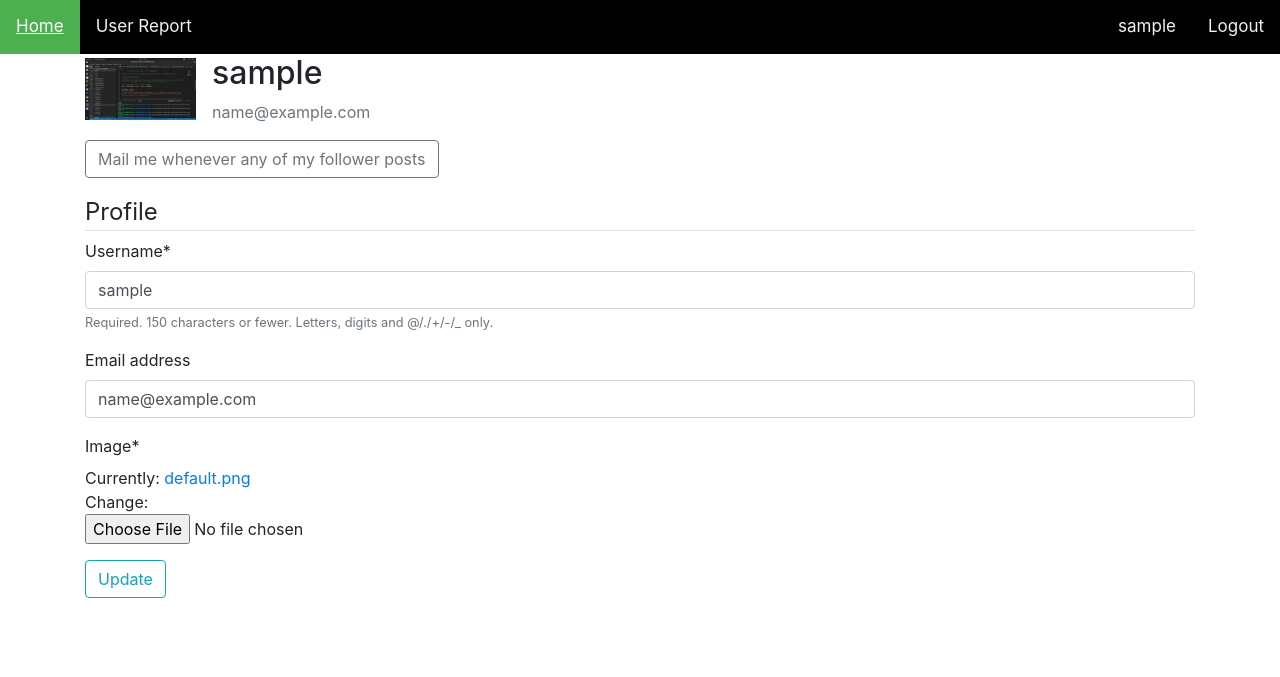
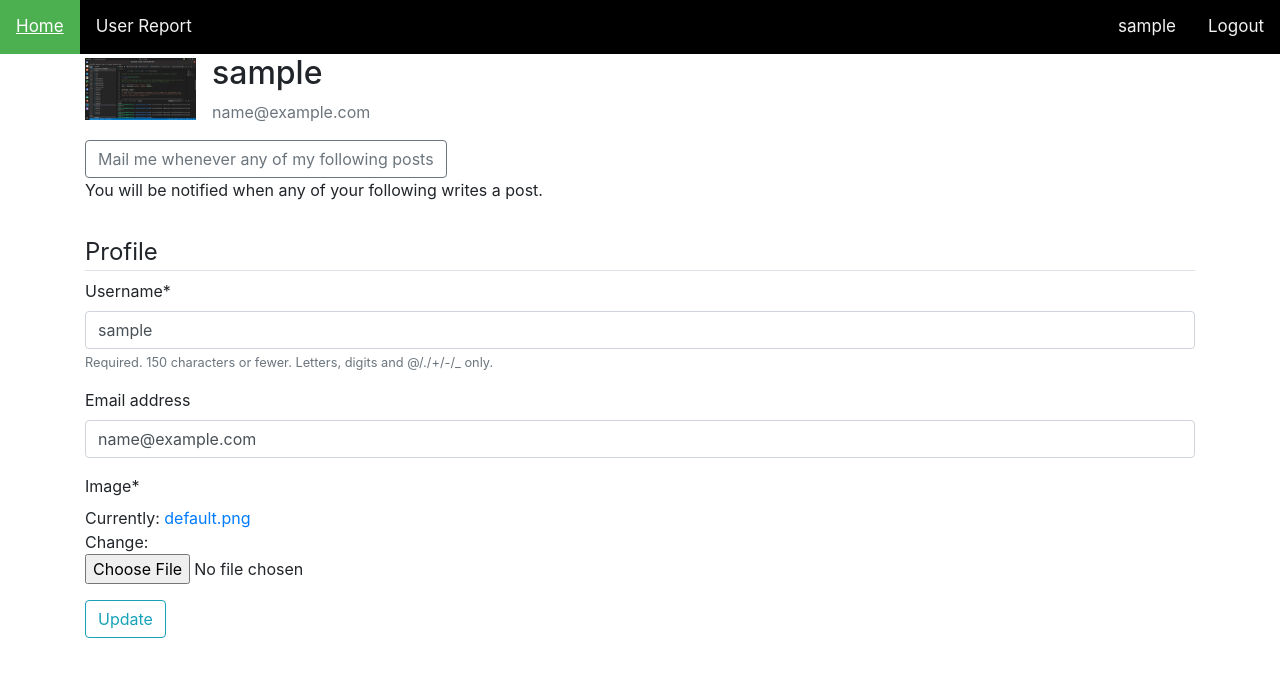
Before and after one commit to anshalshukla/bitSocial, a Django app: page /users/profile/ in a window 1280 px wide. Shown: the top 677 px of the page. Run offline with Django 3.2, Linux system fonts and the light colour scheme; the visitor is signed in with stand-in values (Sample User, id 1); some libraries are stand-ins or nearby versions.

Commit message:
Follow v2.0 implemented

```diff
--- a/users/templates/users/profile.html
+++ b/users/templates/users/profile.html
@@ -9,10 +9,15 @@
             <p class="text-secondary ml-3">{{user.email}}</p>
         </div>
     </div>
-    <form method="POST">
-        {% csrf_token %}
-        <a class="btn btn-outline-secondary" href="{% url 'profile' %}">Mail me whenever any of my follower posts</a>
-    </form>
+    <a class="btn btn-outline-secondary" href="{% url 'notify' %}">Mail me whenever any of my following posts</a>
+
+    <div>
+        {% if user.profile.notify %}
+        <p>You will be notified when any of your following writes a post.</p>
+        {% else %}
+        <p>You will not be notified when any of your following writes a post.</p>
+        {% endif %}
+    </div>
     <div class="content-section">
         <form method="POST" enctype="multipart/form-data">
             {% csrf_token %}
--- a/users/urls.py
+++ b/users/urls.py
@@ -8,4 +8,5 @@ urlpatterns = [
     path("profile/", views.profile, name="profile"),
     path("login/", views.logging_in_user, name="login"),
     path("logout/", views.logout_view, name="logout"),
+    path("notify/", views.notify, name="notify"),
 ]
--- a/users/views.py
+++ b/users/views.py
@@ -77,10 +77,11 @@ def profile(request):
 
 @login_required
 def notify(request):
-    if request.method == "POST":
-        if request.user.profile.follow:
-            request.user.profile.follow = False
-        else:
-            request.user.profile.follow = True
+    if request.user.profile.notify == True:
+        request.user.profile.notify = False
+        request.user.profile.save()
+    else:
+        request.user.profile.notify = True
+        request.user.profile.save()
 
     return redirect("profile")
```
